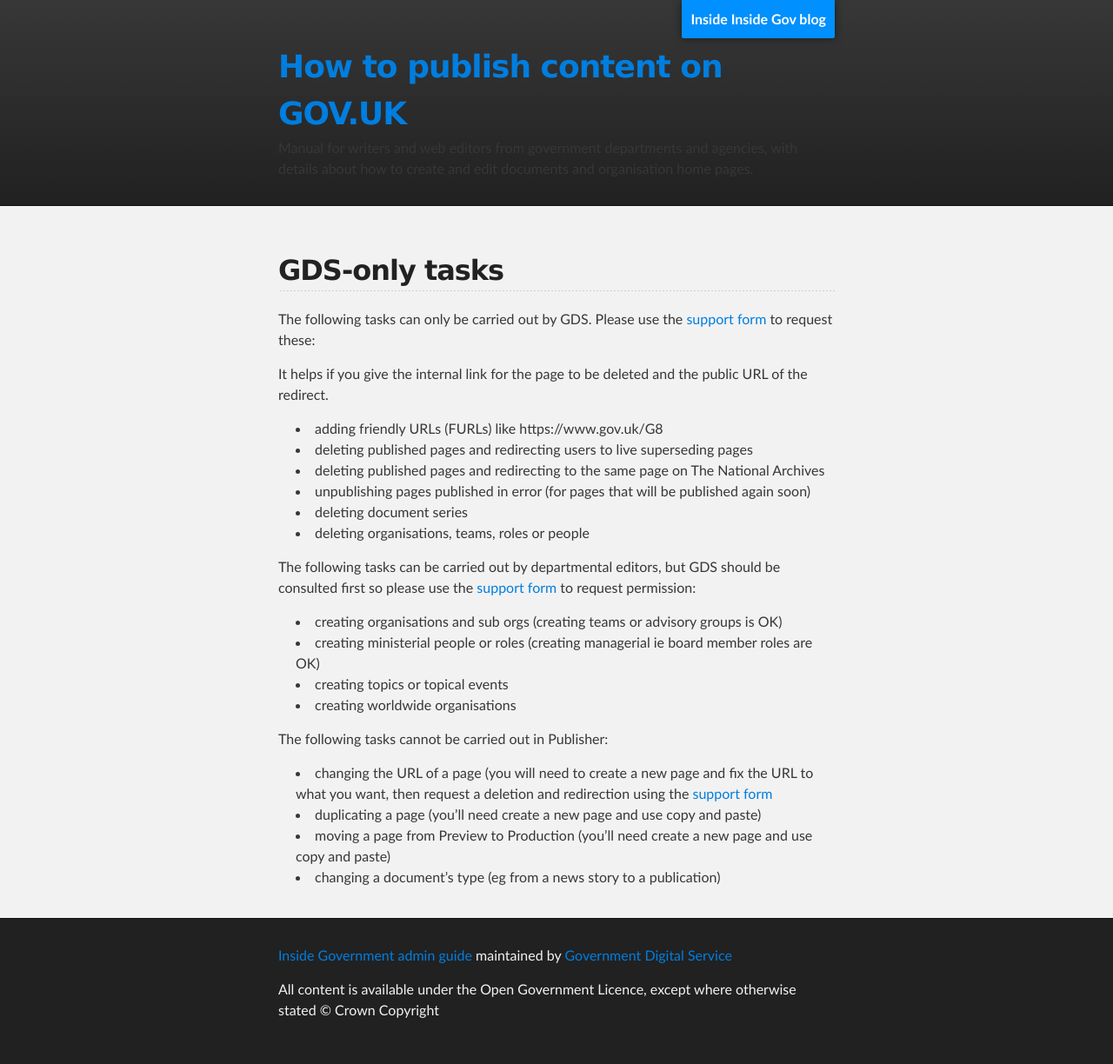
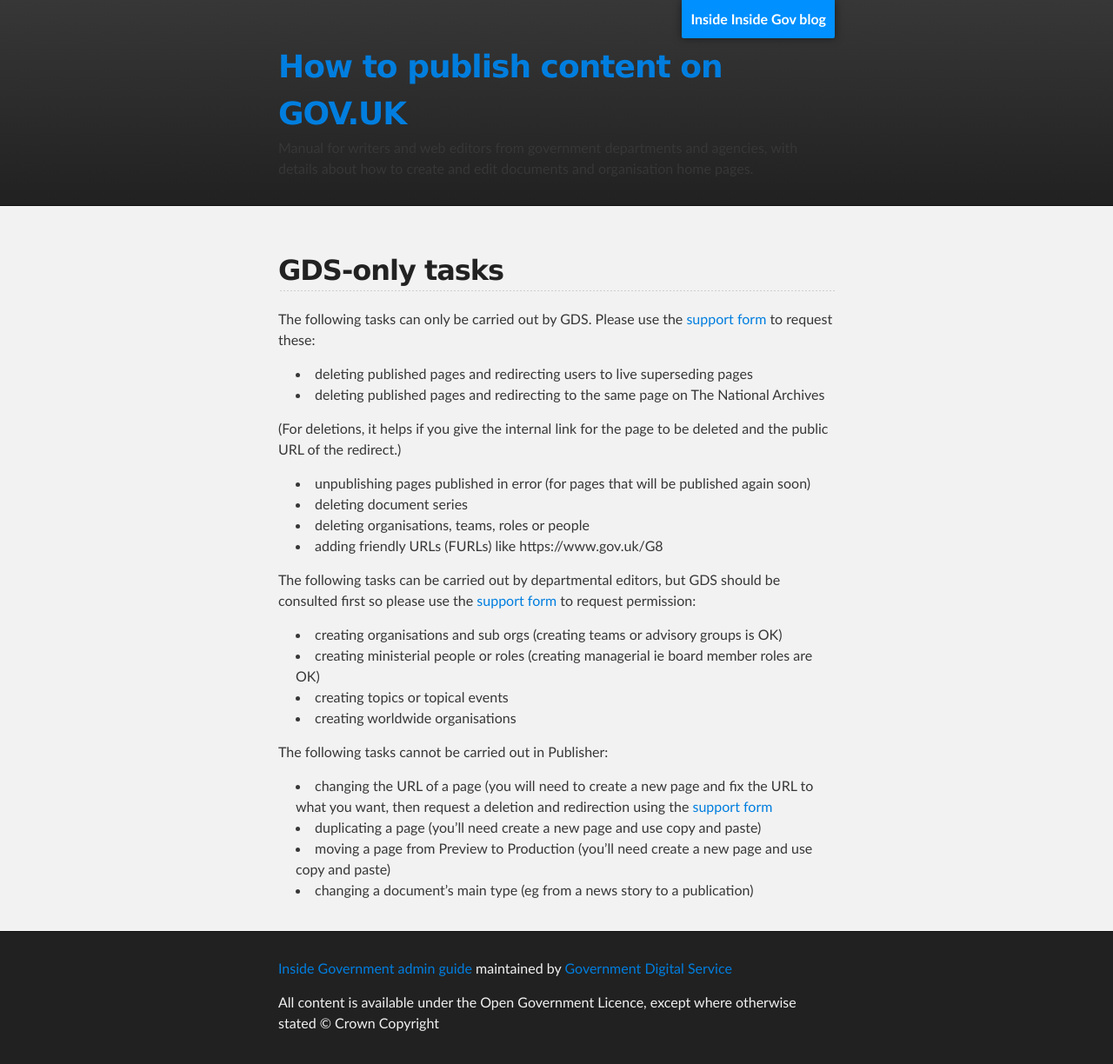
Before and after one commit to alphagov/inside-government-admin-guide, a Jekyll site: the page built from first-steps/gds-only-tasks.md, in a window 1280 px wide. Shown: the whole page at 87% size. Built offline with Jekyll 4.4.1, drawn with Linux system fonts in a browser that asks for light colours.

Commit message:
Update gds-only-tasks.md

```diff
--- a/first-steps/gds-only-tasks.md
+++ b/first-steps/gds-only-tasks.md
@@ -7,14 +7,16 @@
 
 The following tasks can only be carried out by GDS. Please use the [support form](https://signon.production.alphagov.co.uk/users/sign_in) to request these:
 
-It helps if you give the internal link for the page to be deleted and the public URL of the redirect.
-
-* adding friendly URLs (FURLs) like https://www.gov.uk/G8
 * deleting published pages and redirecting users to live superseding pages
 * deleting published pages and redirecting to the same page on The National Archives
+
+(For deletions, it helps if you give the internal link for the page to be deleted and the public URL of the redirect.)
+
 * unpublishing pages published in error (for pages that will be published again soon)
 * deleting document series
 * deleting organisations, teams, roles or people
+* adding friendly URLs (FURLs) like https://www.gov.uk/G8
+
 
 The following tasks can be carried out by departmental editors, but GDS should be consulted first so please use the [support form](https://signon.production.alphagov.co.uk/users/sign_in) to request permission:
 
@@ -23,9 +25,10 @@
 * creating topics or topical events
 * creating worldwide organisations
 
+
 The following tasks cannot be carried out in Publisher:
 
 * changing the URL of a page (you will need to create a new page and fix the URL to what you want, then request a deletion and redirection using the [support form](https://signon.production.alphagov.co.uk/users/sign_in)
 * duplicating a page (you’ll need create a new page and use copy and paste)
 * moving a page from Preview to Production (you’ll need create a new page and use copy and paste)
-* changing a document’s type (eg from a news story to a publication)
+* changing a document’s main type (eg from a news story to a publication)
```
